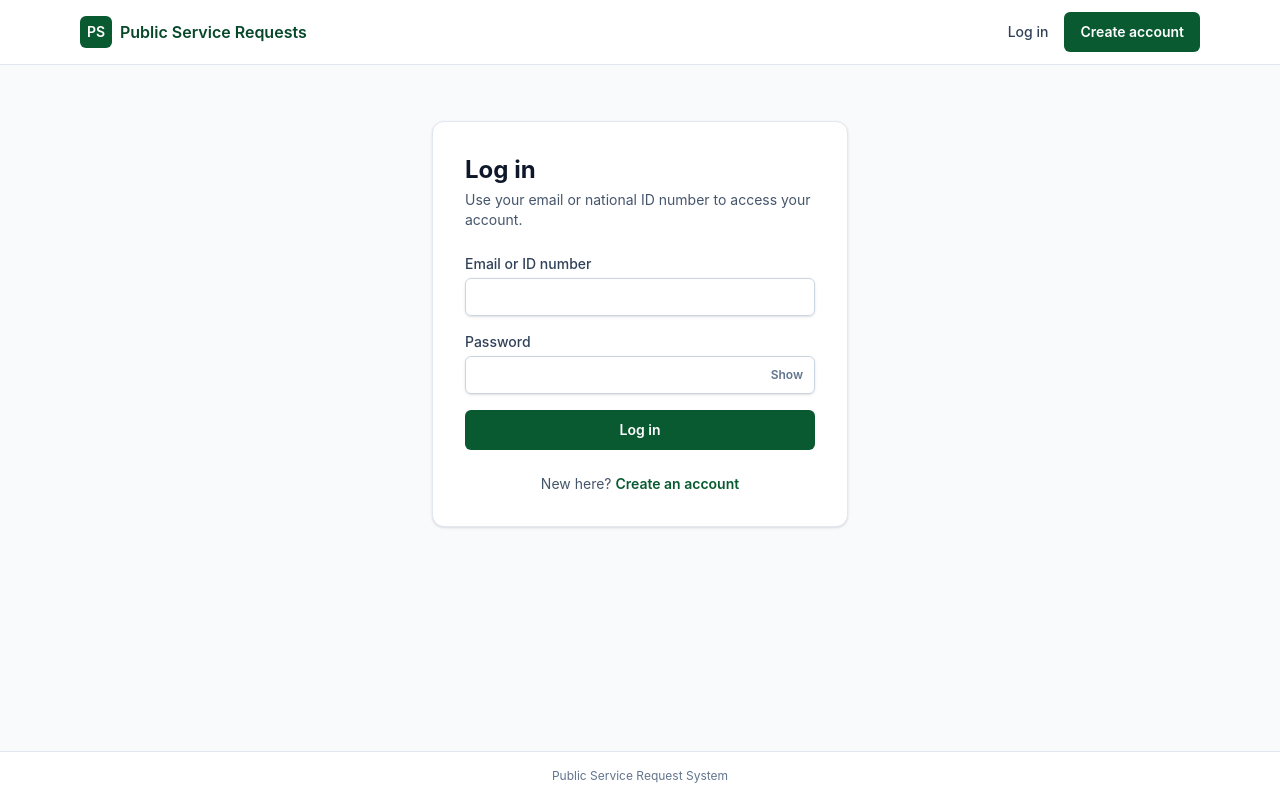
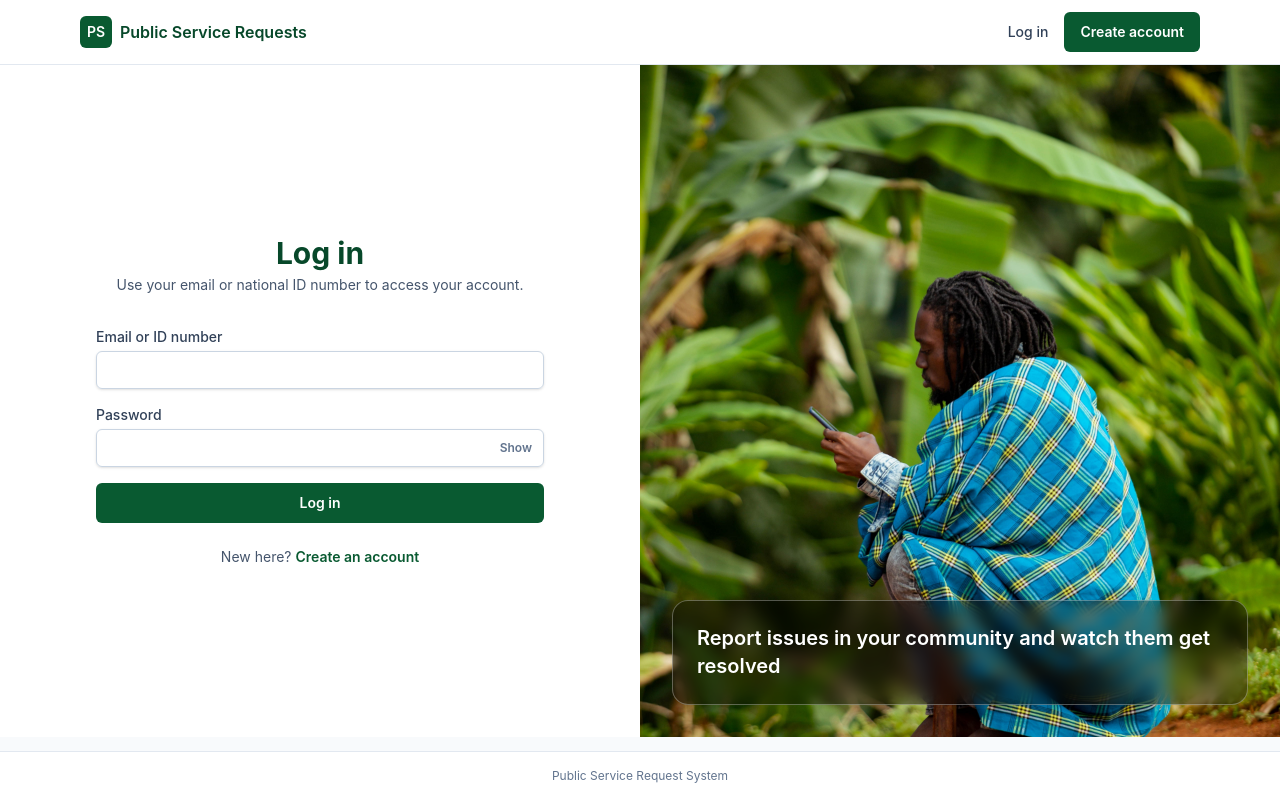
Before and after one commit to ginakena/Public-service-system, a React (Vite) app in the folder client/: page /login in a window 1280 px wide. Built offline with nearby package versions, Linux system fonts and the light colour scheme; no server answers.

Commit message:
update login and register page with hero image

```diff
--- a/client/src/components/AuthCard.tsx
+++ /dev/null
@@ -1,19 +0,0 @@
-import type { ReactNode } from "react";
-
-interface AuthCardProps {
-  title: string;
-  subtitle: string;
-  children: ReactNode;
-}
-
-export function AuthCard({ title, subtitle, children }: AuthCardProps) {
-  return (
-    <div className="mx-auto w-full max-w-md px-4 py-10 sm:py-14">
-      <div className="rounded-xl border border-slate-200 bg-white p-6 shadow-sm sm:p-8">
-        <h1 className="text-2xl font-bold text-slate-900">{title}</h1>
-        <p className="mt-1 text-sm text-slate-600">{subtitle}</p>
-        <div className="mt-6">{children}</div>
-      </div>
-    </div>
-  );
-}
--- a/client/src/pages/LoginPage.tsx
+++ b/client/src/pages/LoginPage.tsx
@@ -1,7 +1,7 @@
 import { useState, type FormEvent } from "react";
 import { Link, useLocation, useNavigate } from "react-router-dom";
 import { Alert } from "../components/Alert";
-import { AuthCard } from "../components/AuthCard";
+import { AuthLayout } from "../components/AuthLayout";
 import { Button } from "../components/Button";
 import { FormField } from "../components/FormField";
 import { useAuth } from "../hooks/useAuth";
@@ -42,7 +42,7 @@
   };
 
   return (
-    <AuthCard title="Log in" subtitle="Use your email or national ID number to access your account.">
+    <AuthLayout title="Log in" subtitle="Use your email or national ID number to access your account.">
       <form onSubmit={handleSubmit} className="space-y-4" noValidate>
         {error && <Alert message={error} />}
         <FormField
@@ -70,6 +70,6 @@
           Create an account
         </Link>
       </p>
-    </AuthCard>
+    </AuthLayout>
   );
 }
--- a/client/src/pages/RegisterPage.tsx
+++ b/client/src/pages/RegisterPage.tsx
@@ -1,7 +1,7 @@
 import { useState, type ChangeEvent, type FormEvent } from "react";
 import { Link, useNavigate } from "react-router-dom";
 import { Alert } from "../components/Alert";
-import { AuthCard } from "../components/AuthCard";
+import { AuthLayout } from "../components/AuthLayout";
 import { Button } from "../components/Button";
 import { FormField } from "../components/FormField";
 import { useAuth } from "../hooks/useAuth";
@@ -63,7 +63,7 @@
   };
 
   return (
-    <AuthCard title="Create your account" subtitle="One account to report issues and track their progress.">
+    <AuthLayout title="Create your account" subtitle="One account to report issues and track their progress.">
       <form onSubmit={handleSubmit} className="space-y-4" noValidate>
         {formError && <Alert message={formError} />}
         <FormField label="Full name" name="name" autoComplete="name" value={values.name} onChange={handleChange} error={errors.name} />
@@ -115,6 +115,6 @@
           Log in
         </Link>
       </p>
-    </AuthCard>
+    </AuthLayout>
   );
 }
```
